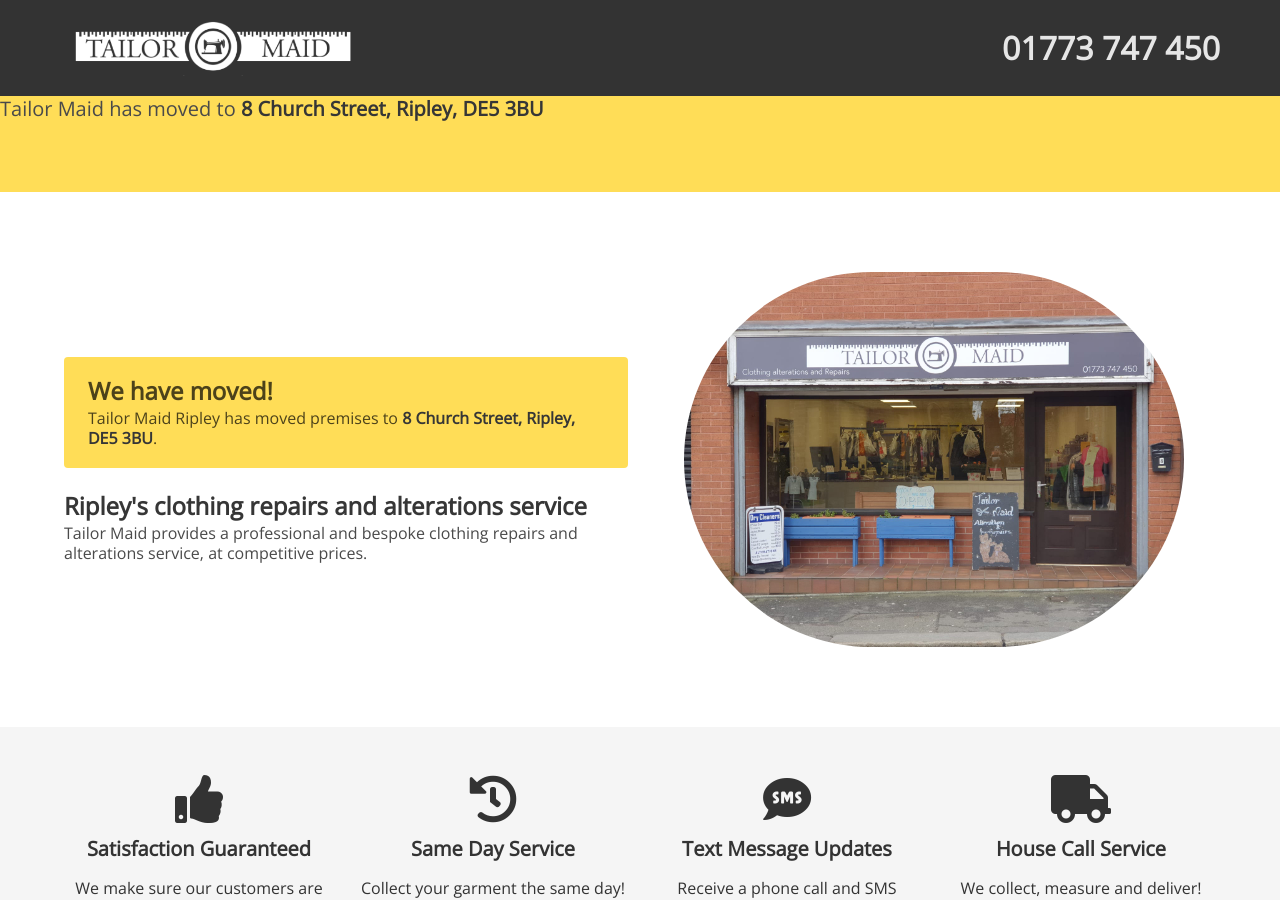
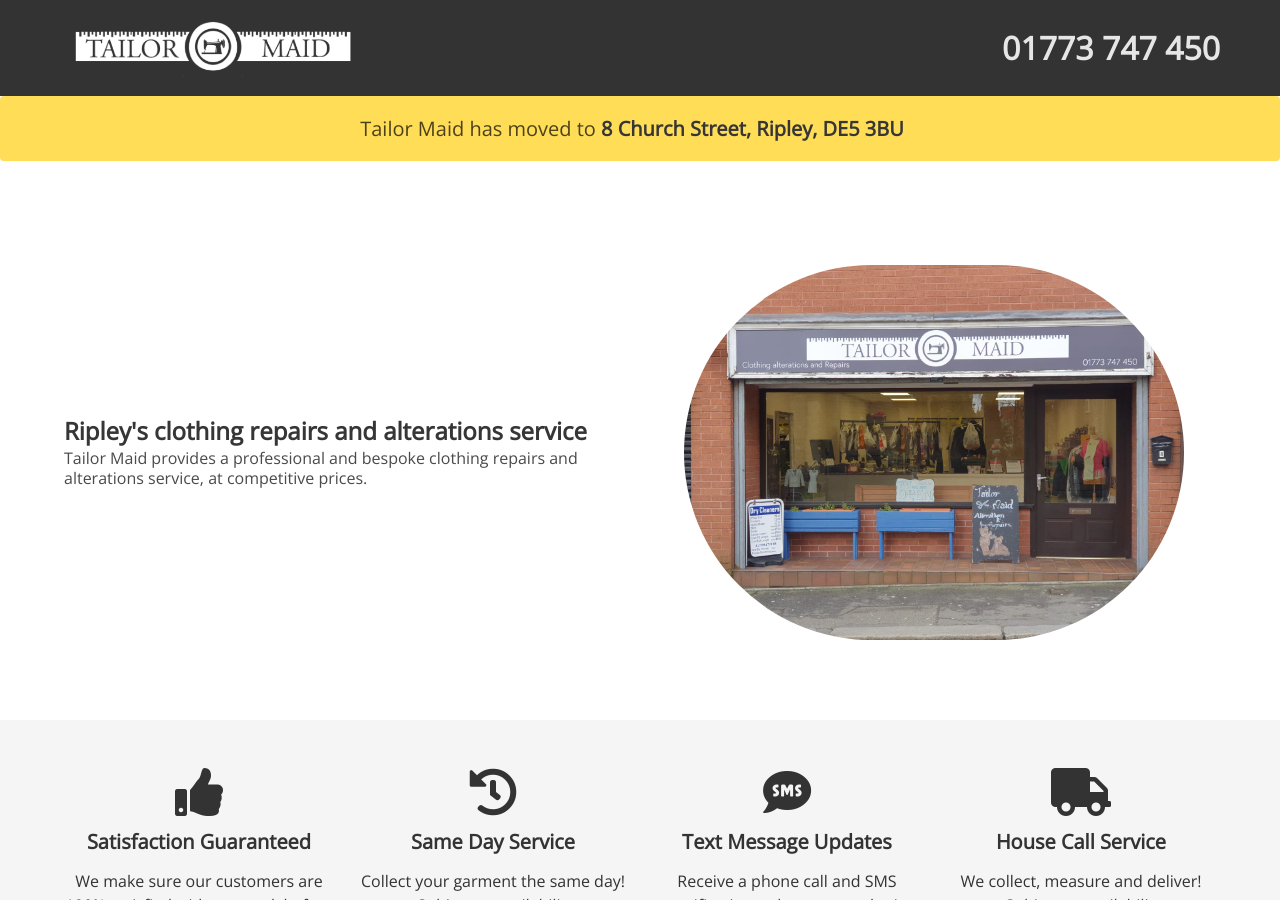
Before and after one commit to tailor-maid/tailormaid.github.io, a Jekyll site: the page built from _pages/index.html, in a window 1280 px wide and 900 px high. Built offline with Jekyll 4.4.1, drawn with Linux system fonts in a browser that asks for light colours; nearby versions of some CDN libraries.

Commit message:
Moved moved notice to site banner

```diff
--- a/_layouts/default.html
+++ b/_layouts/default.html
@@ -44,9 +44,10 @@
             </div>
         </div>
     </nav>
-    <nav class="navbar unset is-warning">
+    <nav class="notification is-warning">
         <div class="content">
-            <p class="subtitle">Tailor Maid has moved to <strong>8 Church Street, Ripley, DE5 3BU</strong></p>
+            <p class="subtitle has-text-centered">Tailor Maid has moved to <strong>8 Church Street, Ripley, DE5 3BU</strong></p>
+
         </div>
     </nav>
     <main class="main">
--- a/_pages/index.html
+++ b/_pages/index.html
@@ -9,10 +9,6 @@ permalink: /
         <div class="container">
             <div class="columns is-vcentered">
                 <div class="column is-half">
-                    <div class="notification is-warning">
-                        <p class="title is-4">We have moved!</p>
-                        <p class="subtitle is-6">Tailor Maid Ripley has moved premises to <strong>8 Church Street, Ripley, DE5 3BU</strong>.</p>
-                    </div>
                     <div class="content">
                         <p class="title is-4">Ripley's clothing repairs and alterations service</p>
                         <p class="subtitle is-6">Tailor Maid provides a professional and bespoke clothing repairs and alterations service, at competitive prices.</p>
```
